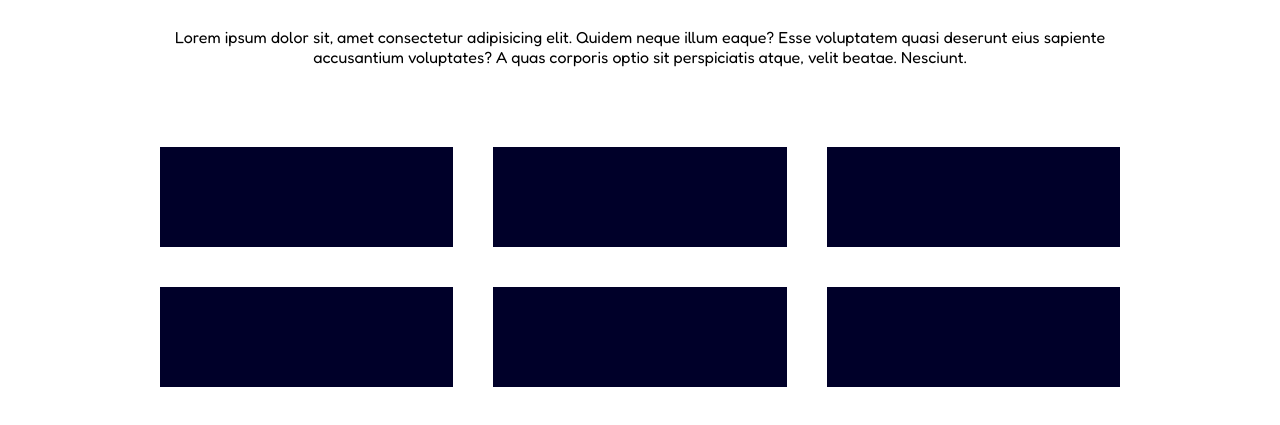
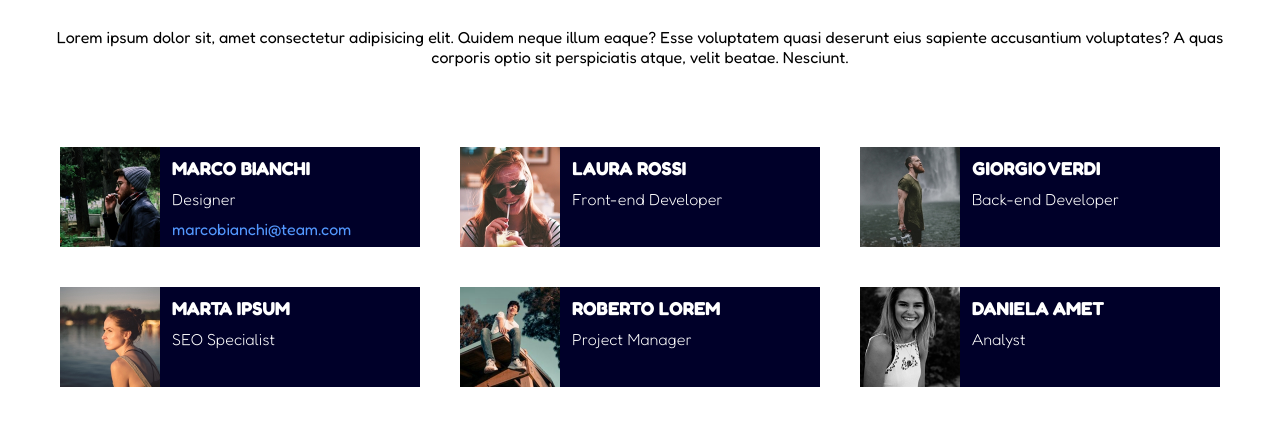
Before and after one commit to DomenicoScala/html-css-float-cards, a plain HTML site: page index.html in a window 1280 px wide. Shown: the part 71-496 px from the top of the page. Drawn offline with Linux system fonts and the light colour scheme.

Commit message:
Fine styling colonne

```diff
--- a/css/style.css
+++ b/css/style.css
@@ -20,10 +20,16 @@
 
 .container{
     margin: 0 auto;
-    width: 1000px;
+    width: 1200px;
 }
 
 .clearfix::after{
+    content: "";
+    display: table;
+    clear: both;
+}
+
+.clearfix2::after{
     content: "";
     display: table;
     clear: both;
@@ -65,9 +71,42 @@ h1{
 .columns > *{
     background-color: rgb(0, 0, 41);
     float: left;
-    width: calc(1000px / 3 - 40px);
+    width: calc(1200px / 3 - 40px);
     height: 100px;
     margin: 20px 20px;
 
 
 }
+
+
+.fotoid{
+    width: 100px;
+    height: 100px;
+}
+
+
+div h3{
+    color: white;
+    width: calc(360px / 2 - 24px);
+    margin: 10px 12px;
+}
+
+div.cards p{
+    font-weight: 300;
+    color: white;
+    margin: 0px 12px;
+    width: calc(360px / 2);
+}
+
+
+.cards *{
+    float: left;
+}
+
+
+div.cards a{
+    color: rgb(83, 152, 255);
+    margin-top: 10px;
+    margin-left: 12px;
+    text-decoration: none;
+}
--- a/index.html
+++ b/index.html
@@ -28,12 +28,50 @@
             <main>
                 <section> <!--SEZIONE 1-->
                       <div class="columns clearfix">
-                        <div></div>
-                        <div></div>
-                        <div></div>
-                        <div></div>
-                        <div></div>
-                        <div></div>
+                        <div>
+                            <div class="clearfix2 cards">
+                                <img class="fotoid" src="./img/male1.png" alt="Male1">
+                                <h3>MARCO BIANCHI</h3>
+                                <p class="qualifica">Designer</p>
+                                <a href="">marcobianchi@team.com</a>
+                            </div>
+
+                        </div>
+                        <div>
+                            <div class="clearfix2 cards">
+                                <img class="fotoid" src="img/female1.png" alt="Female1">
+                                <h3>LAURA ROSSI</h3>
+                                <p class="qualifica">Front-end Developer</p>
+                            </div>
+                        </div>
+                        <div>
+                            <div class="clearfix2 cards">
+                                <img class="fotoid" src="img/male2.png" alt="Male2">
+                                <h3>GIORGIO VERDI</h3>
+                                <p class="qualifica">Back-end Developer</p>
+                            </div>
+                        </div>
+                        <div>
+                            <div class="clearfix2 cards">
+                                <img class="fotoid" src="img/female2.png" alt="Female2">
+                                <h3>MARTA IPSUM</h3>
+                                <p class="qualifica">SEO Specialist</p>
+                            </div>
+                        </div>
+                        <div>
+                            <div class="clearfix2 cards">
+                                <img class="fotoid" src="img/male3.png" alt="Male3">
+                                <h3>ROBERTO LOREM</h3>
+                                <p class="qualifica">Project Manager</p>
+                            </div>
+                        </div>
+                        <div>
+                            <div class="clearfix2 cards">
+                                <img class="fotoid" src="img/female3.png" alt="Female3">
+                                <h3>DANIELA AMET</h3>
+                                <p class="qualifica">Analyst</p>
+                            </div>
+                        </div>
                       </div>
                 </section>
             </main>
```
